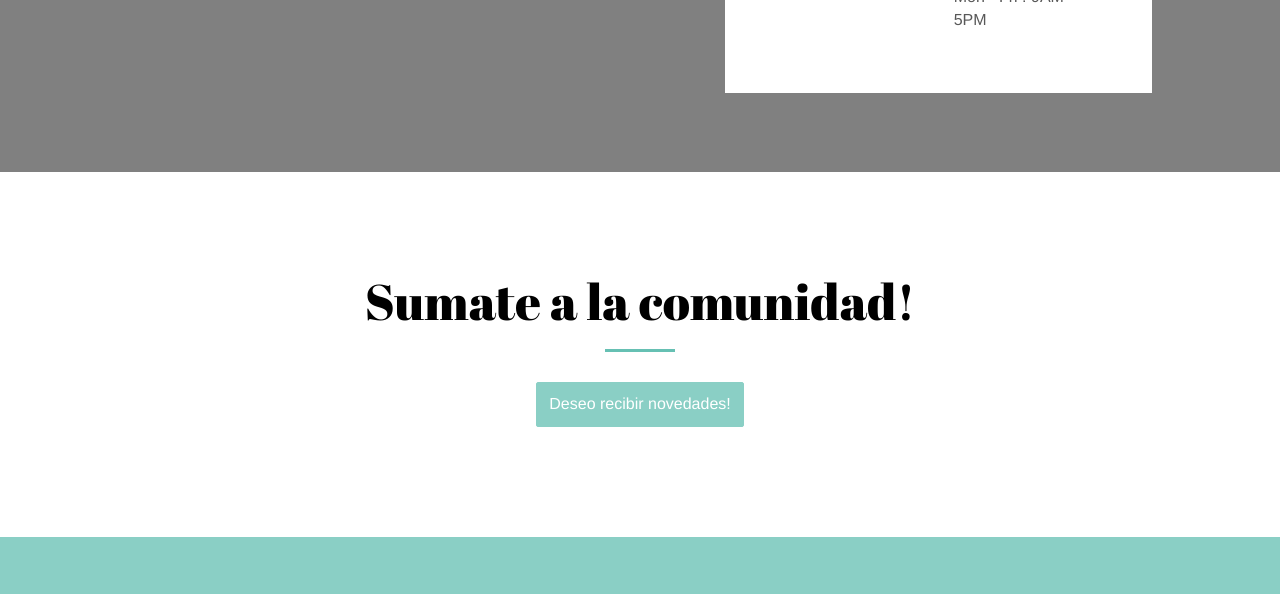
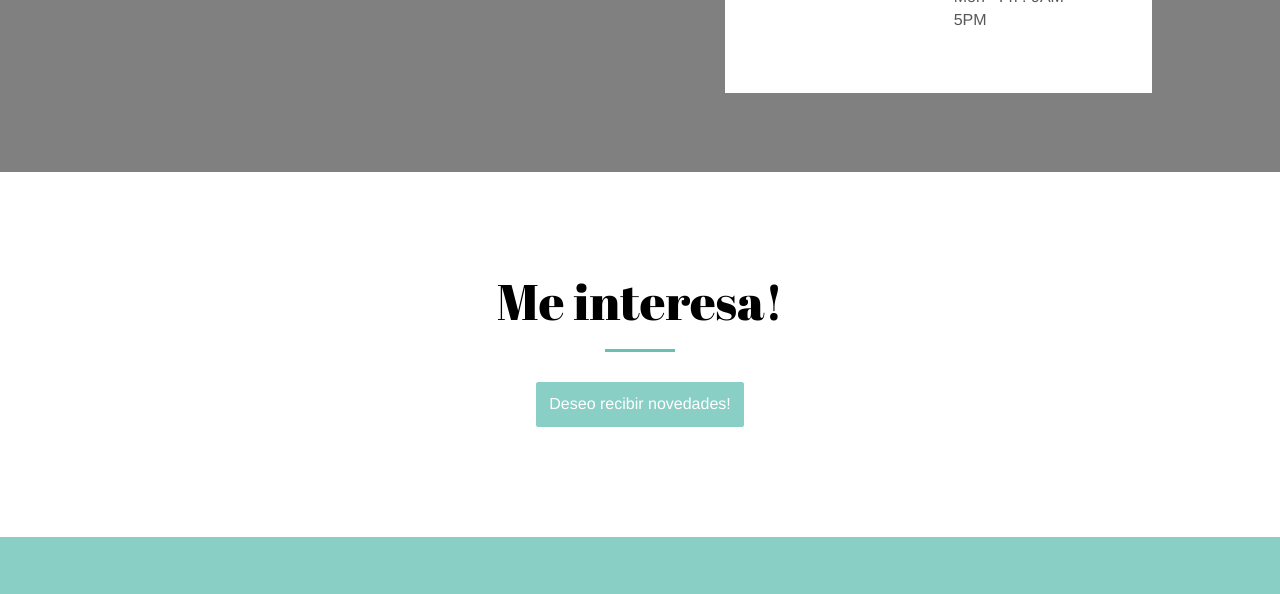
Before and after one commit to STAR-Tournaments/STAR-Tournaments, a plain HTML site: page index.html in a window 1280 px wide. Shown: the part 2931-3525 px from the top of the page. Drawn offline with nearby package versions, Linux system fonts and the light colour scheme; a web font is replaced by a local one.

Commit message:
Add files via upload

```diff
--- a/index.html
+++ b/index.html
@@ -203,7 +203,7 @@
         <div class="row">
             <div class="col-xs-12 col-md-offset-2 col-md-8">
                 <div class="section-container-spacer">
-                    <h2 class="text-center">Sumate a la comunidad!</h2>
+                    <h2 class="text-center">Me interesa!</h2>
                 </div>
              <form action="https://mailchi.mp/cb146108bfff/star-tournaments" target=”_blank”>
 <!--                        <div class="row">
```
